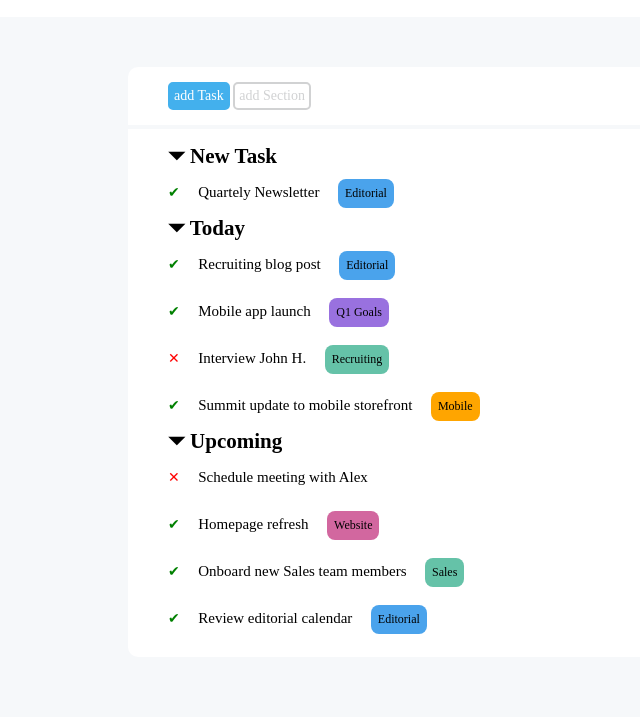
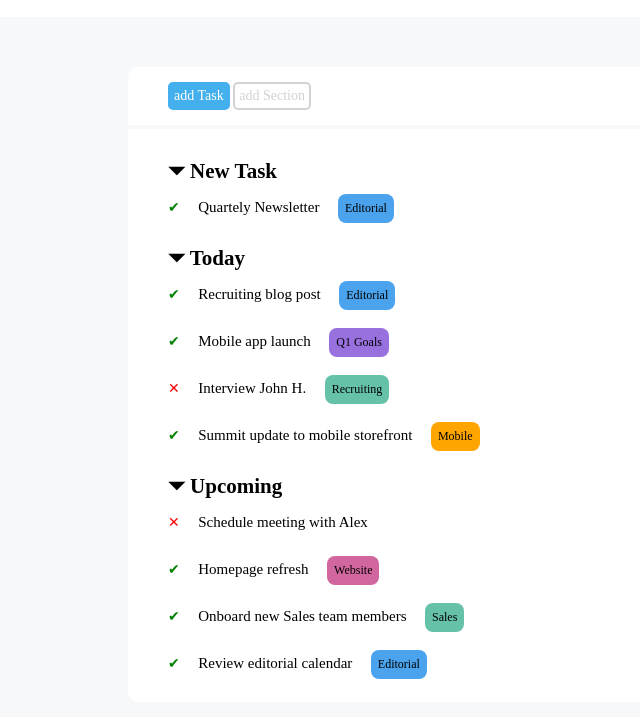
Before and after one commit to MichaelMariti/html-css-toboolist, a plain HTML site: page index.html in a window 1280 px wide. Shown: the part 73-790 px from the top of the page, without its empty margins (0-640 px from the left). Drawn offline with Linux system fonts and the light colour scheme.

Commit message:
added padding sections - finished

```diff
--- a/CSS/style.css
+++ b/CSS/style.css
@@ -71,8 +71,8 @@ section img {
     border-bottom-right-radius: 10px;
 }
 
-h1 {
-
+.section-space {
+    padding-top: 15px;
 }
 
 .correct {
--- a/index.html
+++ b/index.html
@@ -33,7 +33,7 @@
 
         <div class="container-main">
 
-            <section>
+            <section class="section-space">
                 <h1> &#9207; New Task</h1>
                 <span class="correct">&#10004;</span>
                 <div class="tasks">
@@ -43,7 +43,7 @@
                     Editorial
                 </div>
             </section>
-            <section>
+            <section class="section-space">
                 <h1> &#9207; Today</h1>
                 <span class="correct">&#10004;</span>
                 <div class="tasks">
@@ -80,7 +80,7 @@
                     </div>
                 </div>
             </section>
-            <section>
+            <section class="section-space">
                 <h1> &#9207; Upcoming</h1>
                 <span class="wrong">&#10005;</span>
                 <div class="tasks">
```
